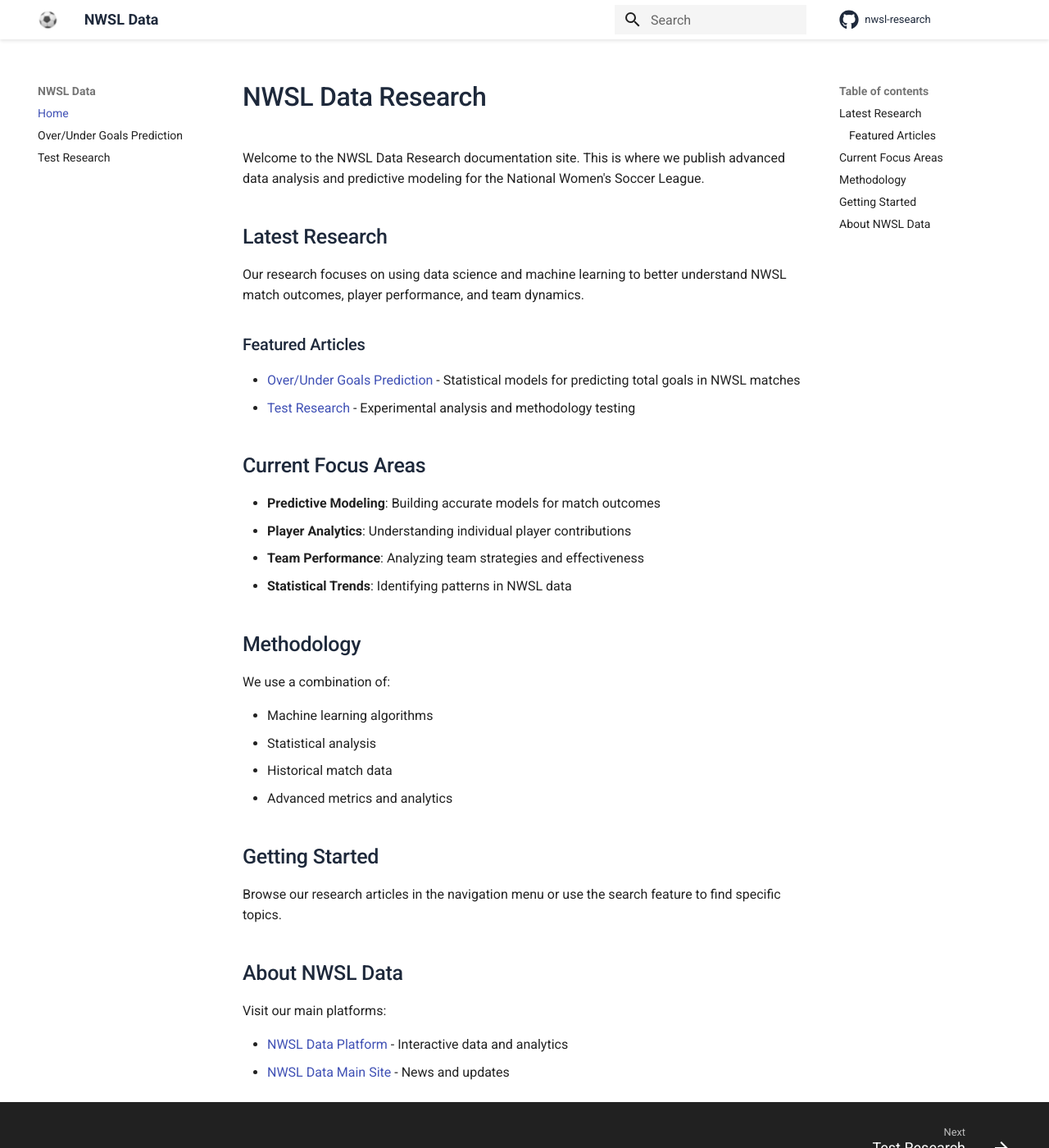
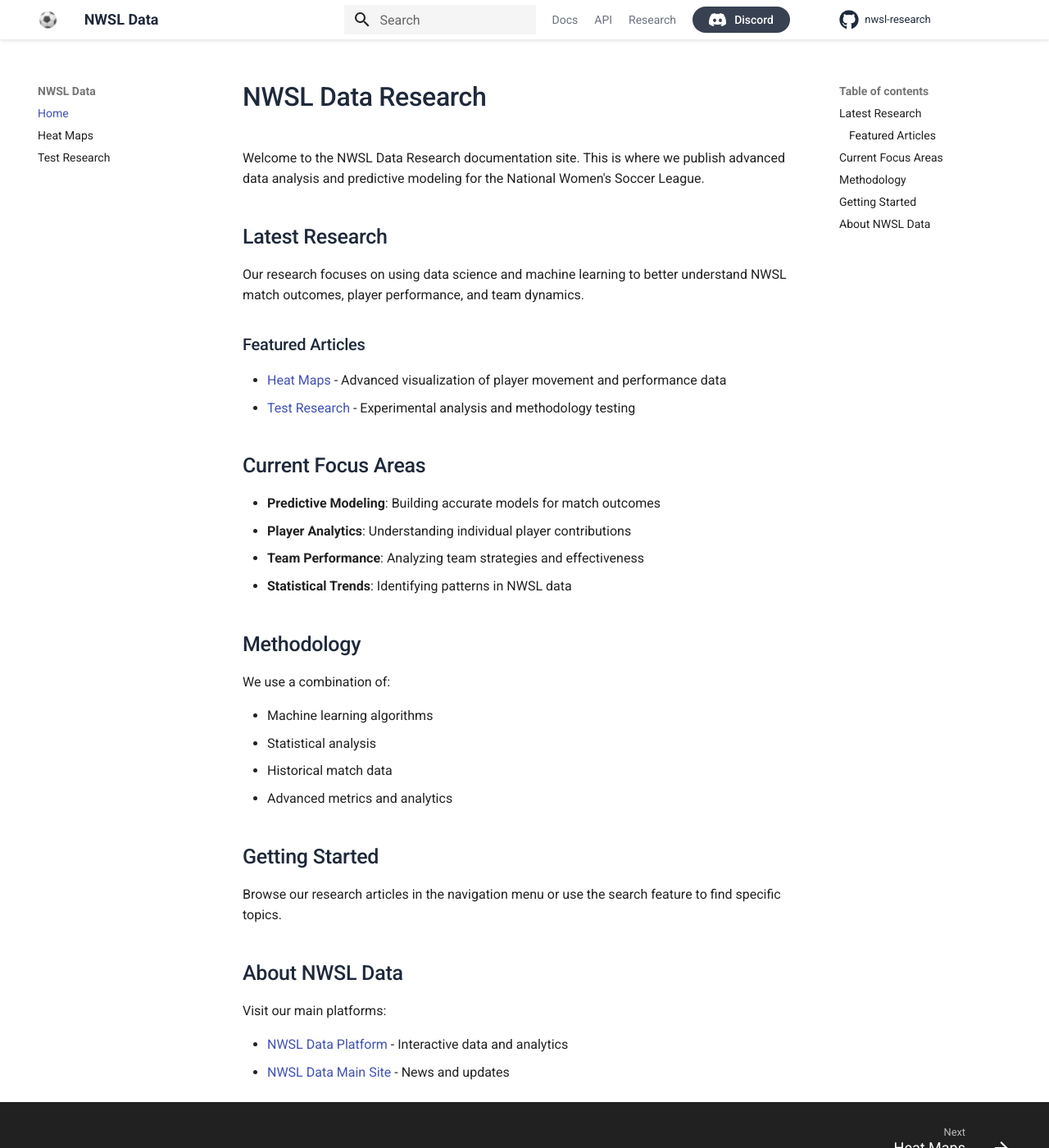
Before and after one commit to tom-mcmillan/nwsl-research, an MkDocs documentation site: the page built from docs/index.md, in a window 1280 px wide and 1400 px high. Shown: the whole window at 82% size. Built offline with MkDocs 1.6.1 and Material for MkDocs 9.7.7, drawn with Linux system fonts in a browser that asks for light colours; comment, search, counter and statistics services are not loaded.

Commit message:
Add custom navigation header to match nwsl-documentation design
- Implement custom navigation with Docs, API, Research, and Discord links
- Add responsive design that hides navigation on mobile screens
- Include Discord button with icon and hover effects
- Update JavaScript to dynamically inject navigation into header
- Fix broken navigation links in mkdocs.yml and index.md
- Add Discord icon asset for navigation button

🤖 Generated with [Claude Code](https://claude.ai/code)

Co-Authored-By: Claude <noreply@anthropic.com>

```diff
--- a/docs/index.md
+++ b/docs/index.md
@@ -8,7 +8,7 @@ Our research focuses on using data science and machine learning to better unders
 
 ### Featured Articles
 
-- [Over/Under Goals Prediction](over-under-goals-prediction.md) - Statistical models for predicting total goals in NWSL matches
+- [Heat Maps](heat-maps.md) - Advanced visualization of player movement and performance data
 - [Test Research](test-research.md) - Experimental analysis and methodology testing
 
 ## Current Focus Areas
--- a/docs/javascripts/extra.js
+++ b/docs/javascripts/extra.js
@@ -1,2 +1,57 @@
-// Placeholder for custom JavaScript - will be enhanced later
+// NWSL Research custom navigation
 console.log('NWSL Data Research site loaded');
+
+// Simple function that runs immediately and repeatedly tries to add navigation
+function tryAddNavigation() {
+    console.log('Trying to add navigation...');
+
+    // Remove any existing navigation first to ensure updates
+    const existingNav = document.querySelector('.nwsl-custom-nav');
+    if (existingNav) {
+        console.log('Removing existing navigation');
+        existingNav.remove();
+    }
+
+    // Find search bar first
+    const searchForm = document.querySelector('.md-search');
+    console.log('Search form found:', searchForm);
+
+    if (!searchForm) {
+        console.log('No search form found yet');
+        return false;
+    }
+
+    // Create the navigation
+    const nav = document.createElement('div');
+    nav.className = 'nwsl-custom-nav';
+    nav.innerHTML = `
+        <a href="https://docs.nwsldata.com" style="margin-left: 1rem; margin-right: 1rem; color: #6b7280; text-decoration: none; font-size: 14px;">Docs</a>
+        <a href="https://nwsldata.com/api" target="_blank" style="margin-right: 1rem; color: #6b7280; text-decoration: none; font-size: 14px;">API</a>
+        <a href="https://research.nwsldata.com" target="_blank" style="margin-right: 1rem; color: #6b7280; text-decoration: none; font-size: 14px;">Research</a>
+        <a href="https://discord.gg/kuX7rCBF" target="_blank" style="background: #374151; color: white; padding: 8px 20px; border-radius: 20px; text-decoration: none; font-size: 14px; font-weight: 500; display: flex; align-items: center; gap: 10px; min-width: 100px;"><img src="./assets/images/Discord-Symbol-White.png" alt="Discord" style="height: 16px; width: auto;">Discord</a>
+    `;
+    nav.style.cssText = 'display: flex; align-items: center; margin-left: auto;';
+
+    // Insert after the search form
+    searchForm.parentNode.insertBefore(nav, searchForm.nextSibling);
+
+    console.log('Navigation added after search form successfully!');
+    return true;
+}
+
+// Try immediately
+tryAddNavigation();
+
+// Try again after short delay
+setTimeout(tryAddNavigation, 100);
+setTimeout(tryAddNavigation, 500);
+setTimeout(tryAddNavigation, 1000);
+
+// Try on DOM ready and window load
+if (document.readyState === 'loading') {
+    document.addEventListener('DOMContentLoaded', tryAddNavigation);
+} else {
+    tryAddNavigation();
+}
+
+window.addEventListener('load', tryAddNavigation);
--- a/docs/stylesheets/extra.css
+++ b/docs/stylesheets/extra.css
@@ -55,6 +55,70 @@
   opacity: 1 !important;
 }
 
+/* Custom navigation buttons to match homepage */
+.nwsl-custom-nav {
+  display: flex;
+  align-items: center;
+  margin-left: auto;
+  margin-right: 1rem;
+}
+
+.nwsl-nav-buttons {
+  display: flex;
+  align-items: center;
+  gap: 1rem;
+}
+
+/* Regular navigation links */
+.nwsl-nav-link {
+  font-size: 0.875rem;
+  color: #6b7280;
+  text-decoration: none;
+  font-weight: 400;
+  transition: color 0.2s ease;
+}
+
+.nwsl-nav-link:hover {
+  color: #374151;
+}
+
+/* Discord button - matches homepage styling */
+.nwsl-discord-btn {
+  display: flex;
+  align-items: center;
+  gap: 0.5rem;
+  font-size: 0.875rem;
+  color: white;
+  background-color: #374151;
+  text-decoration: none;
+  font-weight: 500;
+  padding: 0.375rem 0.75rem;
+  border-radius: 9999px;
+  transition: background-color 0.2s ease;
+}
+
+.nwsl-discord-btn:hover {
+  background-color: #111827;
+  color: white;
+}
+
+.discord-icon {
+  font-size: 1.25rem;
+  line-height: 1;
+}
+
+/* Responsive behavior - hide custom nav on mobile */
+@media screen and (max-width: 76.1875em) {
+  .nwsl-custom-nav {
+    display: none;
+  }
+}
+
+/* Ensure search bar positioning works with custom nav */
+.md-search {
+  margin-left: 0.5rem;
+}
+
 /* Heading typography hierarchy - matches OpenAI style exactly */
 .md-typeset h1,
 .md-typeset h2,
--- a/mkdocs.yml
+++ b/mkdocs.yml
@@ -111,7 +111,7 @@ extra_javascript:
 
 nav:
   - Home: index.md
-  - Over/Under Goals Prediction: over-under-goals-prediction.md
+  - Heat Maps: heat-maps.md
   - Test Research: test-research.md
 
 copyright: Copyright &copy; 2024 NWSL Data
```
Also changed, not shown: docs/assets/images/Discord-Symbol-White.png (added).
